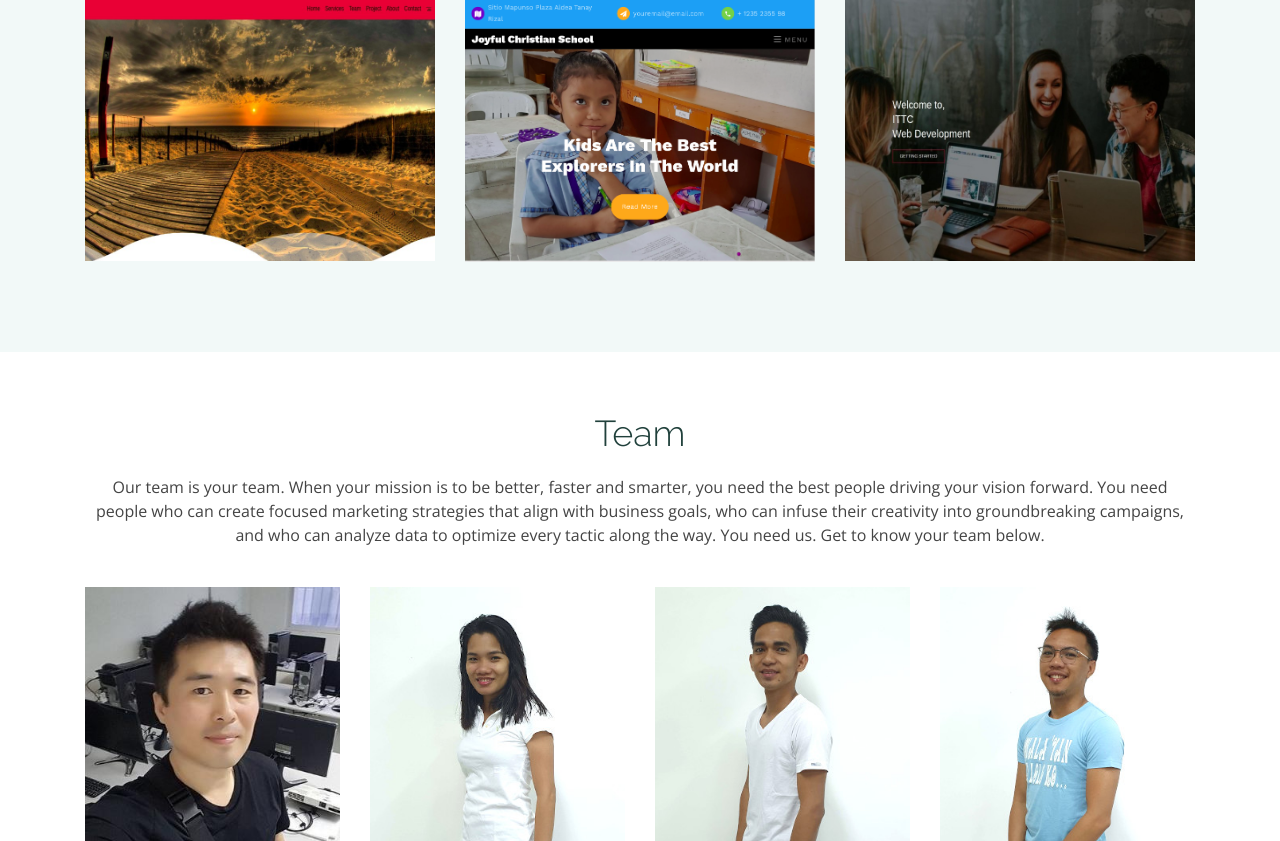
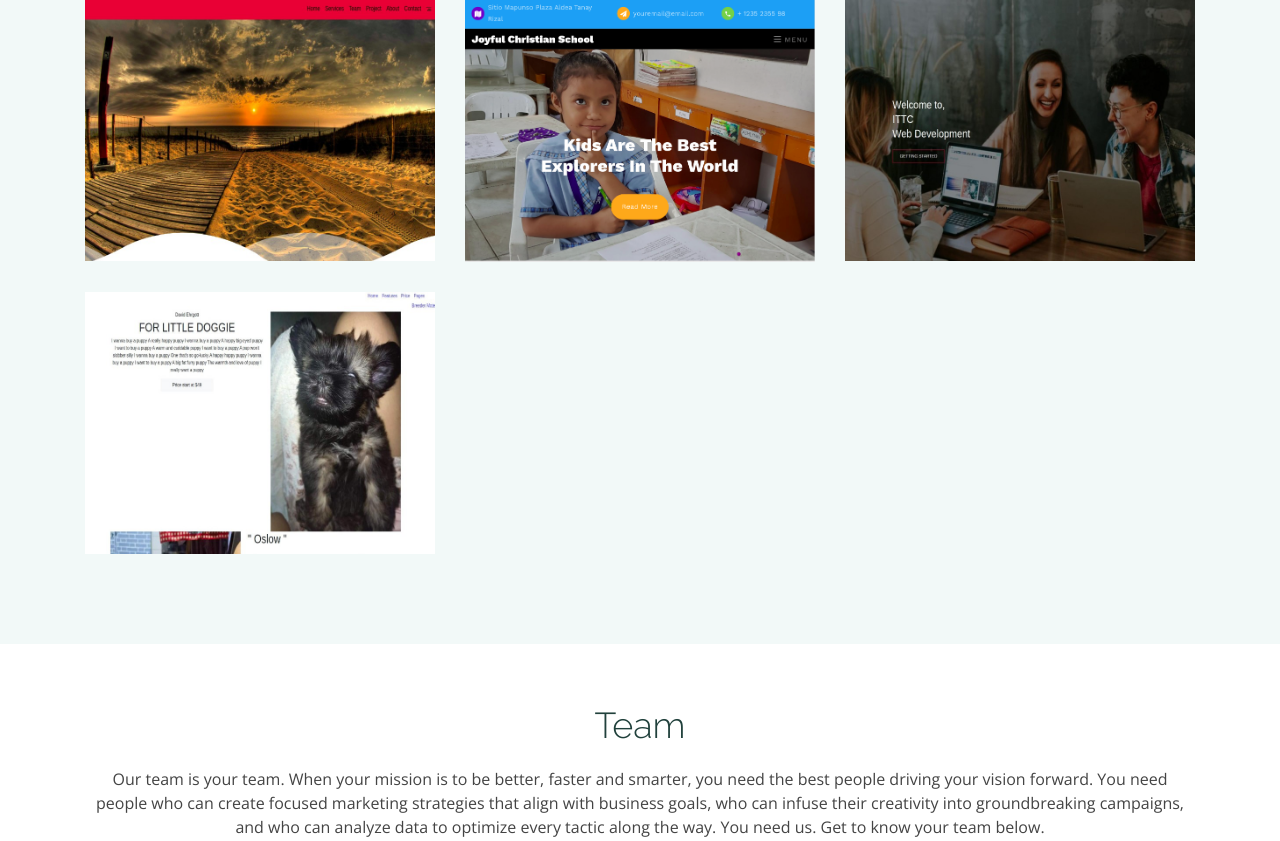
Before and after one commit to jmyungjoon/bootstrap, a PHP site: page / in a window 1280 px wide. Shown: the part 5227-6068 px from the top of the page. Run offline with PHP 8.4, Linux system fonts and the light colour scheme.

Commit message:
team update

```diff
--- a/index.html
+++ b/index.html
@@ -525,7 +525,19 @@
             </div>
           </div>
 
-
+          <div class="col-lg-4 col-md-6 portfolio-item filter-Scepter">
+            <div class="portfolio-wrap">
+              <img src="assets/img/portfolio/portfolio-11.jpg" class="img-fluid" alt="">
+              <div class="portfolio-info">
+                <h4>Web Site</h4>
+                <p>Scepter</p>
+                <div class="portfolio-links">
+                  <a href="assets/img/portfolio/portfolio-11.jpg" data-gall="portfolioGallery" class="venobox" title="Web 3"><i class="bx bx-plus"></i></a>
+                  <a href="http://ittcserver.net/scepter/homework/webstore/dogshop.html" title="More Details"><i class="bx bx-link"></i></a>
+                </div>
+              </div>
+            </div>
+          </div>
         </div>
 
       </div>
```
Also changed, not shown: assets/css/style.css (line endings or trailing spaces), assets/img/portfolio/portfolio-11.jpg (added).
